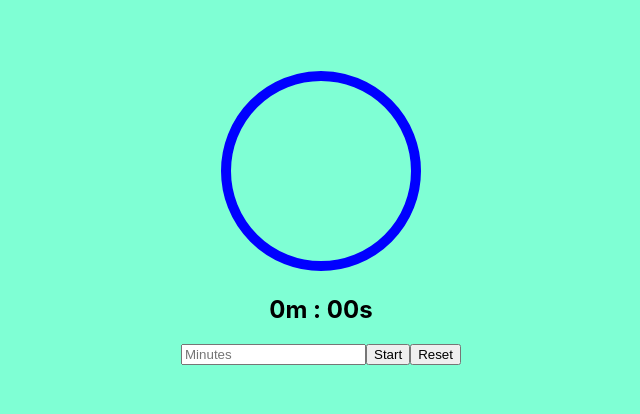
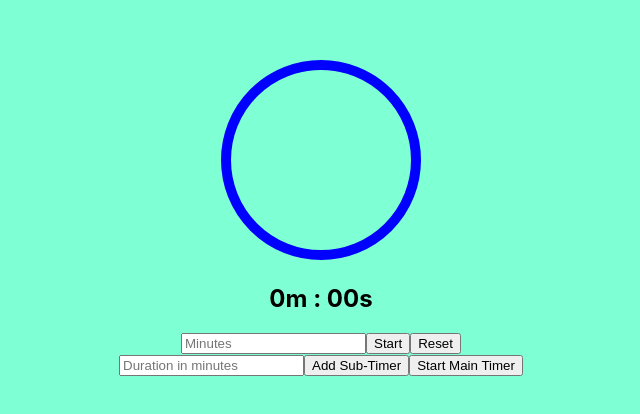
Before and after one commit to MariaFredriksson/TimeAware, a React (Create React App) app: page / in a window 1280 px wide. Shown: the part 182-596 px from the top of the page, without its empty margins (319-959 px from the left). Built offline with nearby package versions, Linux system fonts and the light colour scheme.

Commit message:
Add form for subtimer

```diff
--- a/src/components/MainTimer.js
+++ b/src/components/MainTimer.js
@@ -1,5 +1,6 @@
 import { useState, useEffect } from 'react'
 import alarmSound from '../assets/sounds/alarmSound.mp3'
+import SubTimer from './SubTimer.js'
 
 const MainTimer = () => {
   const [seconds, setSeconds] = useState(0)
@@ -7,8 +8,45 @@ const MainTimer = () => {
   // Store total seconds for the full timer
   const [totalSeconds, setTotalSeconds] = useState(0)
 
+  const [subTimers, setSubTimers] = useState([])
+  const [currentSubTimerIndex, setCurrentSubTimerIndex] = useState(-1)
+
   const [minutesInput, setMinutesInput] = useState('')
   const [isActive, setIsActive] = useState(false)
+
+  const [subTimerDuration, setSubTimerDuration] = useState('')
+
+  const addSubTimer = () => {
+    const duration = parseInt(subTimerDuration)
+    if (!isNaN(duration) && duration > 0) {
+      setSubTimers([...subTimers, { duration, id: new Date().getTime(), completed: false }])
+      setSubTimerDuration('')
+    }
+  }
+
+  const handleSubTimerEnd = () => {
+    const updatedSubTimers = subTimers.map((timer, index) => {
+      if (index === currentSubTimerIndex) {
+        return { ...timer, completed: true }
+      }
+      return timer
+    })
+
+    const nextIndex = currentSubTimerIndex + 1
+    if (nextIndex < subTimers.length) {
+      setCurrentSubTimerIndex(nextIndex)
+    } else {
+      setIsActive(false)  // No more sub-timers, stop the main timer
+    }
+    setSubTimers(updatedSubTimers)
+  }
+
+  const startMainTimer = () => {
+    if (subTimers.length > 0 && currentSubTimerIndex === -1) {
+      setCurrentSubTimerIndex(0)
+      setIsActive(true)
+    }
+  }
 
   useEffect(() => {
     // Create a variable to store the interval ID, which will be used to clear the interval later
@@ -86,8 +124,8 @@ const MainTimer = () => {
     ((totalSeconds - seconds) / totalSeconds) * circumference // How much of the circle is unfilled
 
   return (
-    // If the user presses Enter, the form will submit and the timer will start
-    <form onSubmit={handleSubmit}>
+
+    <div>
       <svg width={size} height={size} viewBox={`0 0 ${size} ${size}`}>
         <circle
           stroke="blue"
@@ -107,6 +145,8 @@ const MainTimer = () => {
       {/* Use padStart to ensure that seconds are always displayed with two digits, prefixing a '0' when necessary */}
       <h2>{`${displayMinutes}m : ${displaySeconds.toString().padStart(2, '0')}s`}</h2>
 
+      {/* If the user presses Enter, the form will submit and the timer will start */}
+      <form onSubmit={handleSubmit}>
         <input
           type="number"
           value={minutesInput}
@@ -115,11 +155,39 @@ const MainTimer = () => {
           // Disable input when timer is active
           disabled={isActive}
         />
-
         {/* //TODO: Make the buttons to components */}
         <button type='button' onClick={toggle}>{isActive ? 'Pause' : 'Start'}</button>
         <button type='button' onClick={reset}>Reset</button>
       </form>
+
+      {/* Add sub-timer form */}
+      <div>
+        <input
+          type="number"
+          value={subTimerDuration}
+          onChange={e => setSubTimerDuration(e.target.value)}
+          placeholder="Duration in minutes"
+        />
+        <button onClick={addSubTimer}>Add Sub-Timer</button>
+        <button onClick={startMainTimer} disabled={isActive}>Start Main Timer</button>
+      </div>
+
+      {/* Displaying all sub-timers */}
+      {subTimers.map((timer, index) => (
+        <div key={timer.id}>
+          Sub-Timer {index + 1}: {timer.duration} minutes - {timer.completed ? 'Completed' : 'Pending'}
+        </div>
+      ))}
+
+      {/* Display current sub-timer if active */}
+      {isActive && subTimers.length > 0 && currentSubTimerIndex !== -1 && (
+        <SubTimer
+          key={subTimers[currentSubTimerIndex].id}
+          duration={subTimers[currentSubTimerIndex].duration}
+          onEnd={handleSubTimerEnd}
+        />
+      )}
+    </div>
   )
 }
 
```
Lines whose indentation alone changed are shown as unchanged.
